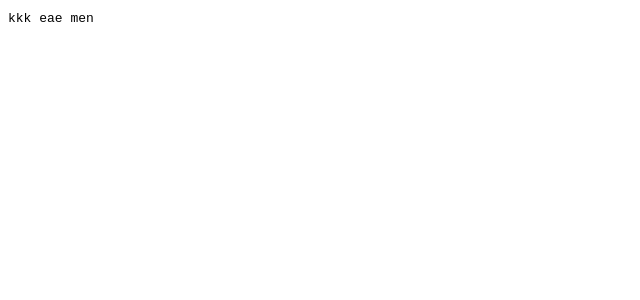
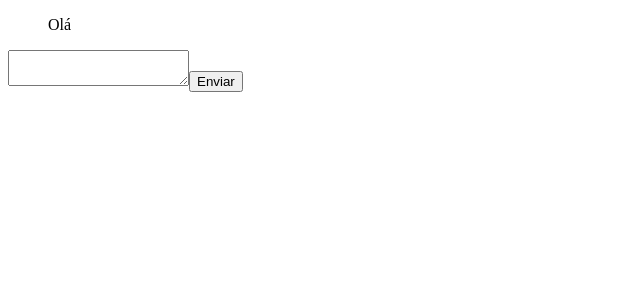
Before and after one commit to CAPIWARA/legal-hack, a Vue app: page / in a window 1280 px wide. Shown: the top 300 px of the page, without its empty margins (0-640 px from the left). Built offline with nearby package versions, Linux system fonts and the light colour scheme; the HTML template or start-up script is replaced by a standard one.

Commit message:
Add chat components

```diff
--- a/src/App.vue
+++ b/src/App.vue
@@ -1,3 +1,11 @@
 <template>
-  <code>kkk eae men</code>
+  <chat-container />
 </template>
+
+<script>
+  import ChatContainer from './containers/ChatContainer'
+
+  export default {
+    components: { ChatContainer }
+  }
+</script>
--- /dev/null
+++ b/src/components/ChatMessage.vue
@@ -0,0 +1,30 @@
+<template>
+  <blockquote :class="classes">
+    <p>{{ text }}</p>
+  </blockquote>
+</template>
+
+<script>
+  export default {
+    props: {
+      text: {
+        type: String,
+        required: true
+      },
+      sender: {
+        type: String,
+        required: true,
+        validator: (sender) => {
+          const isValid = ['bot', 'user'].includes(sender)
+          return isValid
+        }
+      }
+    },
+    computed: {
+      classes () {
+        const classes = [ 'chat-message', '-' + this.sender ]
+        return classes
+      }
+    }
+  }
+</script>
--- /dev/null
+++ b/src/components/ChatMessages.vue
@@ -0,0 +1,25 @@
+<template>
+  <article class="chat-messages">
+    <chat-message
+      class="message"
+      v-for="(message, index) in messages"
+      :key="index"
+      :text="message.text"
+      :sender="message.sender"
+    />
+  </article>
+</template>
+
+<script>
+  import ChatMessage from './ChatMessage'
+
+  export default {
+    components: { ChatMessage },
+    props: {
+      messages: {
+        type: Array,
+        required: true
+      }
+    }
+  }
+</script>
--- /dev/null
+++ b/src/components/ChatSender.vue
@@ -0,0 +1,24 @@
+<template>
+  <form class="chat-sender" @submit.prevent="submit()">
+    <textarea class="field" v-model="text"></textarea>
+    <button type="submit" class="button">Enviar</button>
+  </form>
+</template>
+
+<script>
+  export default {
+    data () {
+      return {
+        text: ''
+      }
+    },
+    methods: {
+      submit () {
+        const isValid = this.text.trim().length > 0
+        if (!isValid)
+          return
+        this.$emit('send', this.text)
+      }
+    }
+  }
+</script>
--- /dev/null
+++ b/src/containers/ChatContainer.vue
@@ -0,0 +1,30 @@
+<template>
+  <main class="chat-container">
+    <chat-messages :messages="messages" />
+    <chat-sender @send="text => send(text)" />
+  </main>
+</template>
+
+<script>
+  import ChatMessages from '../components/ChatMessages'
+  import ChatSender from '../components/ChatSender'
+
+  export default {
+    components: { ChatMessages, ChatSender },
+    data () {
+      return {
+        messages: [
+          {
+            text: 'Olá',
+            sender: 'bot'
+          }
+        ]
+      }
+    },
+    methods: {
+      send (text) {
+        this.messages = [ ...this.messages, { text, sender: 'user' } ]
+      }
+    }
+  }
+</script>
```
